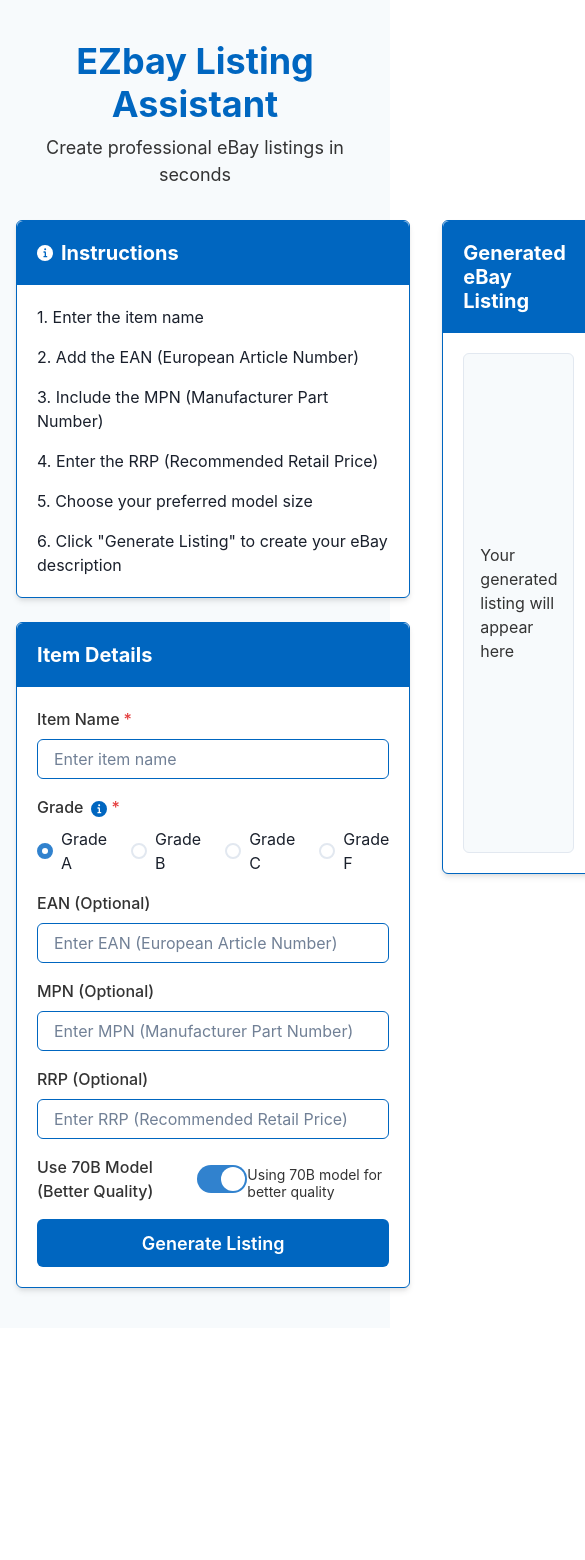
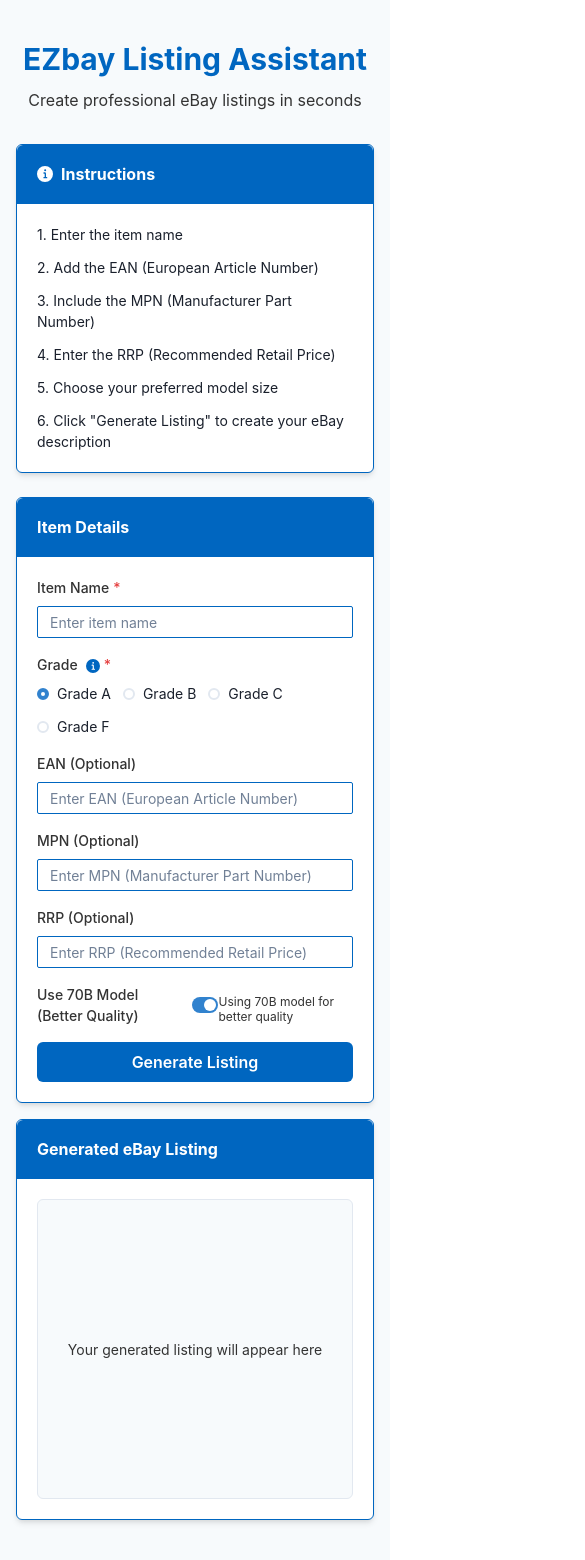
Before and after one commit to Crypto-SI/EZbay, a React (Vite) app: page / in a window 390 px wide. Shown: the whole page, 585 px wide, since content can reach past the window. Before the commit the page ends 1328 px from the top, so only its background shows below. Built offline with nearby package versions, Linux system fonts and the light colour scheme.

Commit message:
Add mobile responsiveness to the frontend

```diff
--- a/src/App.tsx
+++ b/src/App.tsx
@@ -137,48 +137,48 @@
         <VStack spacing={8} align="stretch">
           <Box textAlign="center">
             <Heading
-              size="2xl"
+              size={{ base: "xl", md: "2xl" }}
               color={ebayBlue}
               mb={2}
             >
               EZbay Listing Assistant
             </Heading>
-            <Text color={ebayGray} fontSize="lg">
+            <Text color={ebayGray} fontSize={{ base: "md", md: "lg" }}>
               Create professional eBay listings in seconds
             </Text>
           </Box>
 
-          <HStack spacing={8} align="start">
+          <HStack spacing={{ base: 4, md: 8 }} align="start" flexDirection={{ base: "column", md: "row" }}>
             {/* Left Column - Instructions and Form */}
-            <Box flex={1}>
+            <Box flex={1} width={{ base: "100%", md: "auto" }}>
               <Card mb={6} shadow="md" borderWidth="1px" borderColor={ebayBlue}>
                 <CardHeader bg={ebayBlue} color="white" borderTopRadius="md">
                   <HStack>
                     <Icon as={InfoIcon} />
-                    <Heading size="md">Instructions</Heading>
+                    <Heading size={{ base: "sm", md: "md" }}>Instructions</Heading>
                   </HStack>
                 </CardHeader>
                 <CardBody>
-                  <VStack align="start" spacing={4}>
-                    <Text>1. Enter the item name</Text>
-                    <Text>2. Add the EAN (European Article Number)</Text>
-                    <Text>3. Include the MPN (Manufacturer Part Number)</Text>
-                    <Text>4. Enter the RRP (Recommended Retail Price)</Text>
-                    <Text>5. Choose your preferred model size</Text>
-                    <Text>6. Click "Generate Listing" to create your eBay description</Text>
+                  <VStack align="start" spacing={3}>
+                    <Text fontSize={{ base: "sm", md: "md" }}>1. Enter the item name</Text>
+                    <Text fontSize={{ base: "sm", md: "md" }}>2. Add the EAN (European Article Number)</Text>
+                    <Text fontSize={{ base: "sm", md: "md" }}>3. Include the MPN (Manufacturer Part Number)</Text>
+                    <Text fontSize={{ base: "sm", md: "md" }}>4. Enter the RRP (Recommended Retail Price)</Text>
+                    <Text fontSize={{ base: "sm", md: "md" }}>5. Choose your preferred model size</Text>
+                    <Text fontSize={{ base: "sm", md: "md" }}>6. Click "Generate Listing" to create your eBay description</Text>
                   </VStack>
                 </CardBody>
               </Card>
 
               <Card shadow="md" borderWidth="1px" borderColor={ebayBlue}>
                 <CardHeader bg={ebayBlue} color="white" borderTopRadius="md">
-                  <Heading size="md">Item Details</Heading>
+                  <Heading size={{ base: "sm", md: "md" }}>Item Details</Heading>
                 </CardHeader>
                 <CardBody>
                   <Box as="form" onSubmit={handleSubmit}>
                     <VStack spacing={4}>
                       <FormControl isRequired>
-                        <FormLabel color={ebayGray}>Item Name</FormLabel>
+                        <FormLabel color={ebayGray} fontSize={{ base: "sm", md: "md" }}>Item Name</FormLabel>
                         <Input
                           name="itemName"
                           value={formData.itemName}
@@ -186,11 +186,12 @@
                           placeholder="Enter item name"
                           borderColor={ebayBlue}
                           _focus={{ borderColor: ebayDarkBlue }}
+                          size={{ base: "sm", md: "md" }}
                         />
                       </FormControl>
 
                       <FormControl isRequired>
-                        <FormLabel color={ebayGray}>
+                        <FormLabel color={ebayGray} fontSize={{ base: "sm", md: "md" }}>
                           Grade
                           <Tooltip
                             label={
@@ -214,17 +215,17 @@
                           value={formData.grade}
                           colorScheme="blue"
                         >
-                          <HStack spacing={6}>
-                            <Radio value="A">Grade A</Radio>
-                            <Radio value="B">Grade B</Radio>
-                            <Radio value="C">Grade C</Radio>
-                            <Radio value="F">Grade F</Radio>
+                          <HStack spacing={{ base: 3, md: 6 }} wrap="wrap">
+                            <Radio value="A" size={{ base: "sm", md: "md" }}>Grade A</Radio>
+                            <Radio value="B" size={{ base: "sm", md: "md" }}>Grade B</Radio>
+                            <Radio value="C" size={{ base: "sm", md: "md" }}>Grade C</Radio>
+                            <Radio value="F" size={{ base: "sm", md: "md" }}>Grade F</Radio>
                           </HStack>
                         </RadioGroup>
                       </FormControl>
 
                       <FormControl>
-                        <FormLabel color={ebayGray}>EAN (Optional)</FormLabel>
+                        <FormLabel color={ebayGray} fontSize={{ base: "sm", md: "md" }}>EAN (Optional)</FormLabel>
                         <Input
                           name="ean"
                           value={formData.ean}
@@ -232,11 +233,12 @@
                           placeholder="Enter EAN (European Article Number)"
                           borderColor={ebayBlue}
                           _focus={{ borderColor: ebayDarkBlue }}
+                          size={{ base: "sm", md: "md" }}
                         />
                       </FormControl>
 
                       <FormControl>
-                        <FormLabel color={ebayGray}>MPN (Optional)</FormLabel>
+                        <FormLabel color={ebayGray} fontSize={{ base: "sm", md: "md" }}>MPN (Optional)</FormLabel>
                         <Input
                           name="mpn"
                           value={formData.mpn}
@@ -244,11 +246,12 @@
                           placeholder="Enter MPN (Manufacturer Part Number)"
                           borderColor={ebayBlue}
                           _focus={{ borderColor: ebayDarkBlue }}
+                          size={{ base: "sm", md: "md" }}
                         />
                       </FormControl>
 
                       <FormControl>
-                        <FormLabel color={ebayGray}>RRP (Optional)</FormLabel>
+                        <FormLabel color={ebayGray} fontSize={{ base: "sm", md: "md" }}>RRP (Optional)</FormLabel>
                         <Input
                           name="rrp"
                           type="number"
@@ -257,11 +260,12 @@
                           placeholder="Enter RRP (Recommended Retail Price)"
                           borderColor={ebayBlue}
                           _focus={{ borderColor: ebayDarkBlue }}
+                          size={{ base: "sm", md: "md" }}
                         />
                       </FormControl>
 
                       <FormControl display="flex" alignItems="center">
-                        <FormLabel mb="0" color={ebayGray}>
+                        <FormLabel mb="0" color={ebayGray} fontSize={{ base: "sm", md: "md" }}>
                           Use 70B Model (Better Quality)
                         </FormLabel>
                         <Switch
@@ -269,9 +273,9 @@
                           isChecked={formData.useLargeModel}
                           onChange={handleChange}
                           colorScheme="blue"
-                          size="lg"
+                          size={{ base: "sm", md: "lg" }}
                         />
-                        <FormHelperText color={ebayGray}>
+                        <FormHelperText color={ebayGray} fontSize={{ base: "xs", md: "sm" }}>
                           {formData.useLargeModel ? "Using 70B model for better quality" : "Using 8B model for faster generation"}
                         </FormHelperText>
                       </FormControl>
@@ -281,7 +285,7 @@
                         bg={ebayBlue}
                         color="white"
                         width="full"
-                        size="lg"
+                        size={{ base: "md", md: "lg" }}
                         isLoading={isLoading}
                         _hover={{ bg: ebayDarkBlue }}
                       >
@@ -294,10 +298,10 @@
             </Box>
 
             {/* Right Column - Preview */}
-            <Box flex={1}>
+            <Box flex={1} width={{ base: "100%", md: "auto" }}>
               <Card shadow="md" borderWidth="1px" borderColor={ebayBlue}>
                 <CardHeader bg={ebayBlue} color="white" borderTopRadius="md">
-                  <Heading size="md">Generated eBay Listing</Heading>
+                  <Heading size={{ base: "sm", md: "md" }}>Generated eBay Listing</Heading>
                 </CardHeader>
                 <CardBody>
                   {isLoading ? (
@@ -306,7 +310,7 @@
                       borderWidth="1px"
                       borderRadius="md"
                       bg="white"
-                      minH="500px"
+                      minH={{ base: "300px", md: "500px" }}
                       display="flex"
                       flexDirection="column"
                       alignItems="center"
@@ -328,10 +332,10 @@
                           }
                         }}
                       />
-                      <Text color={ebayGray} fontSize="lg" fontWeight="medium">
+                      <Text color={ebayGray} fontSize={{ base: "md", md: "lg" }} fontWeight="medium">
                         Generating your listing...
                       </Text>
-                      <Text color={ebayGray} fontSize="sm" textAlign="center">
+                      <Text color={ebayGray} fontSize={{ base: "xs", md: "sm" }} textAlign="center">
                         This may take a few moments
                       </Text>
                     </Box>
@@ -342,10 +346,11 @@
                         borderWidth="1px"
                         borderRadius="md"
                         bg="white"
-                        minH="500px"
+                        minH={{ base: "300px", md: "500px" }}
                         whiteSpace="pre-wrap"
                         color={ebayGray}
                         fontFamily="monospace"
+                        fontSize={{ base: "sm", md: "md" }}
                       >
                         {generatedListing}
                       </Box>
@@ -360,7 +365,7 @@
                             bg={ebayBlue}
                             color="white"
                             flex={1}
-                            size="lg"
+                            size={{ base: "sm", md: "lg" }}
                             onClick={async () => {
                               try {
                                 await navigator.clipboard.writeText(generatedListing);
@@ -397,7 +402,7 @@
                             bg={ebayYellow}
                             color="white"
                             flex={1}
-                            size="lg"
+                            size={{ base: "sm", md: "lg" }}
                             isDisabled={true}
                             _hover={{ bg: ebayYellow }}
                             _disabled={{ bg: 'gray.300' }}
@@ -413,12 +418,12 @@
                       borderWidth="1px"
                       borderRadius="md"
                       bg="gray.50"
-                      minH="500px"
+                      minH={{ base: "300px", md: "500px" }}
                       display="flex"
                       alignItems="center"
                       justifyContent="center"
                     >
-                      <Text color={ebayGray}>Your generated listing will appear here</Text>
+                      <Text color={ebayGray} fontSize={{ base: "sm", md: "md" }}>Your generated listing will appear here</Text>
                     </Box>
                   )}
                 </CardBody>
```
